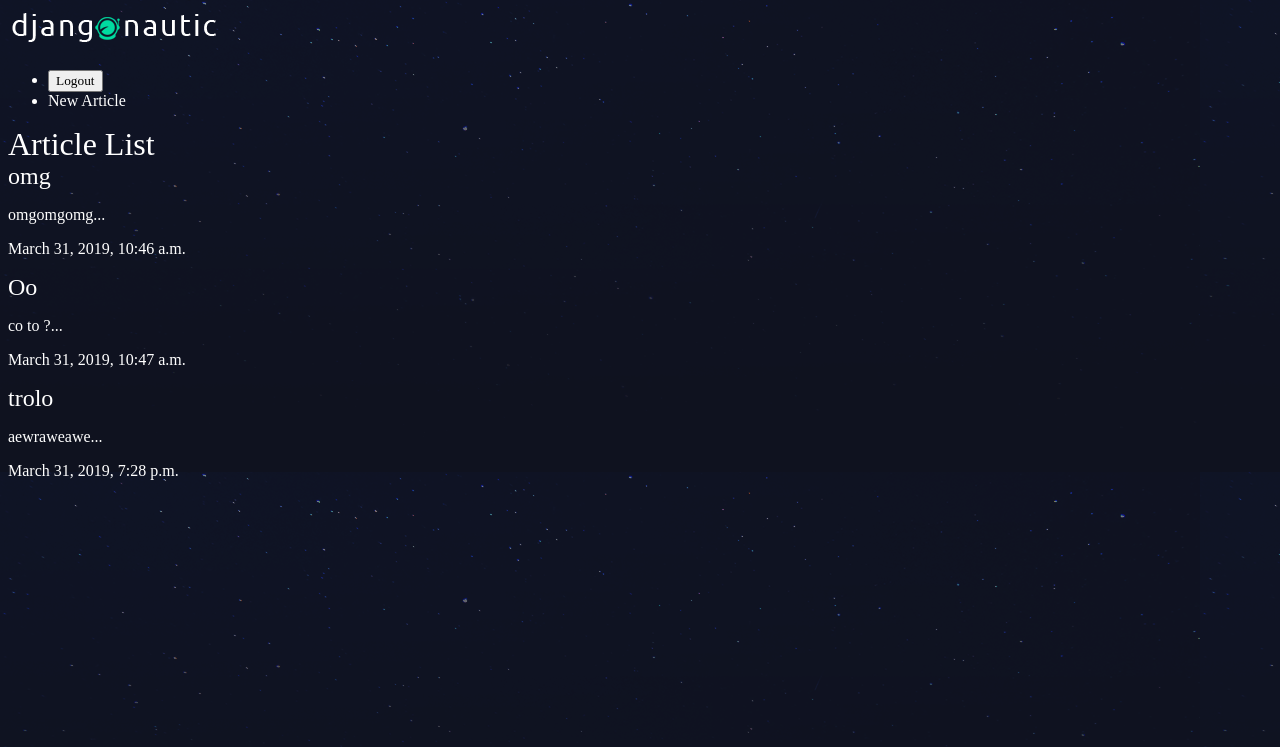
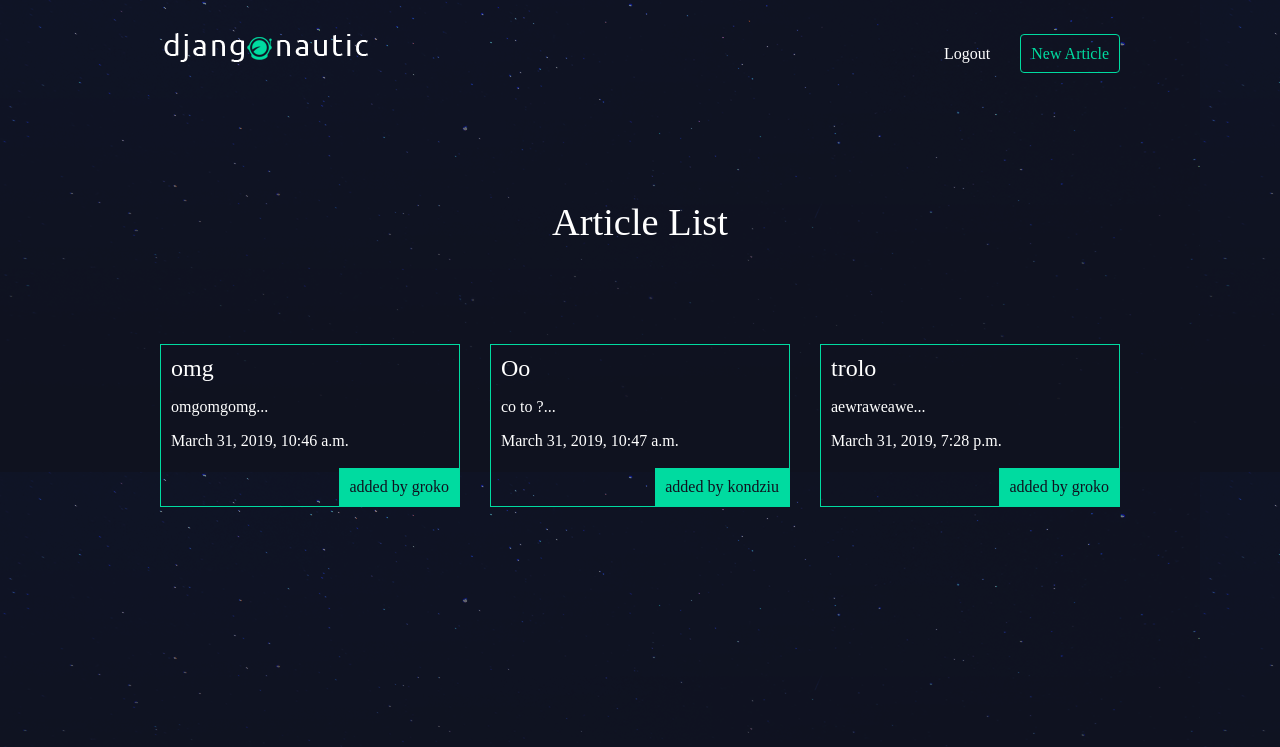
Before and after one commit to grokoko/Django, a Django app: page /articles/ in a window 1280 px wide. Shown: the top 747 px of the page. Run offline with Django 3.2, Linux system fonts and the light colour scheme; a user stored in the database is signed in; data comes from the database, SQL or seed files in the repository; both versions use the stored data as it was after the commit.

Commit message:
Add files via upload

```diff
--- a/djangoject/articles/templates/articles/article_list.html
+++ b/djangoject/articles/templates/articles/article_list.html
@@ -8,6 +8,7 @@
                 <h2><a href = "{% url 'articles:detail' slug=article.slug %}">{{ article.title }}</a></h2>
                 <p>{{ article.snippet }}</p>
                 <p>{{ article.date }}</p>
+                <p class = "author">added by {{ article.author.username }}</p>
             </div>
         {% endfor %}
     </div>
--- a/djangoject/assets/styles.css
+++ b/djangoject/assets/styles.css
@@ -18,3 +18,129 @@ a, a:hover, a:visited{
     color: #fff;
     text-decoration: none;
 }
+
+.wrapper{
+    max-width: 960px;
+    margin: 0 auto;
+}
+
+div.wrapper h1{
+    text-align: center;
+    margin: 100px auto;
+    font-size: 2.4em;
+}
+
+header{
+    display: grid;
+    grid-template-columns: 1fr 1fr;
+    padding: 20px;
+}
+
+nav{
+    justify-self: end;
+}
+
+nav li{
+    display: inline-block;
+    margin-left: 20px;
+}
+
+nav button{
+    background: none;
+    color: #fff;
+    cursor: pointer;
+    border: 0;
+    font-size: 1em;
+}
+
+.articles {
+    display: grid;
+    grid-template-columns: 1fr 1fr 1fr;
+    grid-gap: 30px;
+}
+
+.article{
+    padding: 10px;
+    border: 1px solid #00dba0;
+    position: relative;
+    padding-bottom: 40px;
+}
+
+.article.h2{
+    font-size: 1.2em;
+}
+
+.article .author{
+    padding: 10px;
+    background: #00dba0;
+    position: absolute;
+    right: 0;
+    bottom: 0;
+    margin: 0;
+    color: #0f121f;
+}
+
+.article-detail .article{
+    padding: 0;
+}
+
+.article-detail .article img{
+    max-width: 100%;
+}
+
+.article-detail .article h2{
+    text-align: center;
+    margin: 20px auto;
+    font-size: 2em;
+}
+
+.article-detail .article p{
+    text-align: center;
+}
+
+.site-form{
+    margin-top: 60px;
+    border: 1px solid #00dba0;
+    padding: 20px;
+}
+
+.site-form input, .site-form textarea{
+    display: block;
+    margin: 20px 0 0 0;
+    padding: 10px;
+}
+
+a.highlight{
+    border: 1px solid #00dba0;
+    padding: 10px;
+    border-radius: 4px;
+    color: #00dba0;
+}
+
+.helptext, .helptext ul{
+    margin: 0 auto 20px;
+    color: #bbb;
+    font-size: 0.9em;
+    display: block;
+}
+
+.errorlist li{
+    padding: 10px;
+    list-style-type: none;
+    border: 1px solid #ff5722;
+    color: #ff5722;
+    margin: 10px 0;
+}
+
+.errorlist{
+    padding: 0;
+}
+
+.site-form input[type = "submit"]{
+    background: #00dba0;
+    border: 0;
+    color: #fff;
+    font-size: 1.2em;
+    border-radius: 4px;
+    margin: 10px 0;
+}
--- a/djangoject/djangoject/templates/base_layout.html
+++ b/djangoject/djangoject/templates/base_layout.html
@@ -9,7 +9,7 @@
 </head>
 <body>
     <header class = "wrapper">
-        <h1><a href="{% url 'articles:list' %}"><img src="{% static 'logo.png' %}"/></a></h1>
+        <h1><a href="{% url 'home' %}"><img src="{% static 'logo.png' %}"/></a></h1>
         <nav>
             <ul>
                 {% if user.is_authenticated %}
--- a/djangoject/djangoject/urls.py
+++ b/djangoject/djangoject/urls.py
@@ -4,13 +4,14 @@ from . import views
 from django.contrib.staticfiles.urls import staticfiles_urlpatterns
 from django.conf.urls.static import static
 from django.conf import settings
+from articles import views as article_views
 
 urlpatterns = [
     path('admin/', admin.site.urls),
     path('accounts/', include('accounts.urls')),
     path('articles/', include('articles.urls')),
     path('about/', views.about),
-    path('', views.homepage),
+    path('', article_views.article_list, name = "home"),
 ]
 
 urlpatterns += staticfiles_urlpatterns()
```
Also changed, not shown: djangoject/db.sqlite3, djangoject/media/default_yKz1xNz.png (added).
